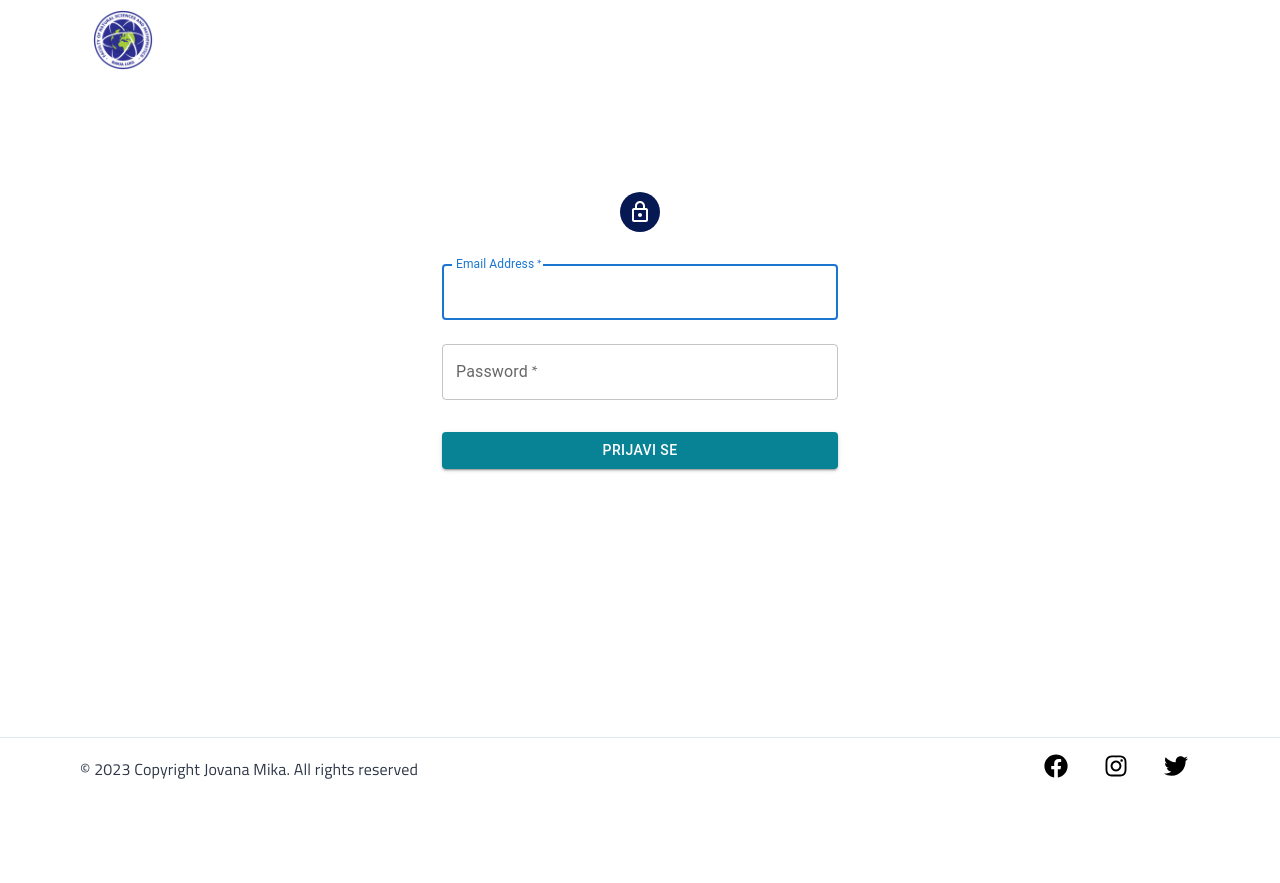
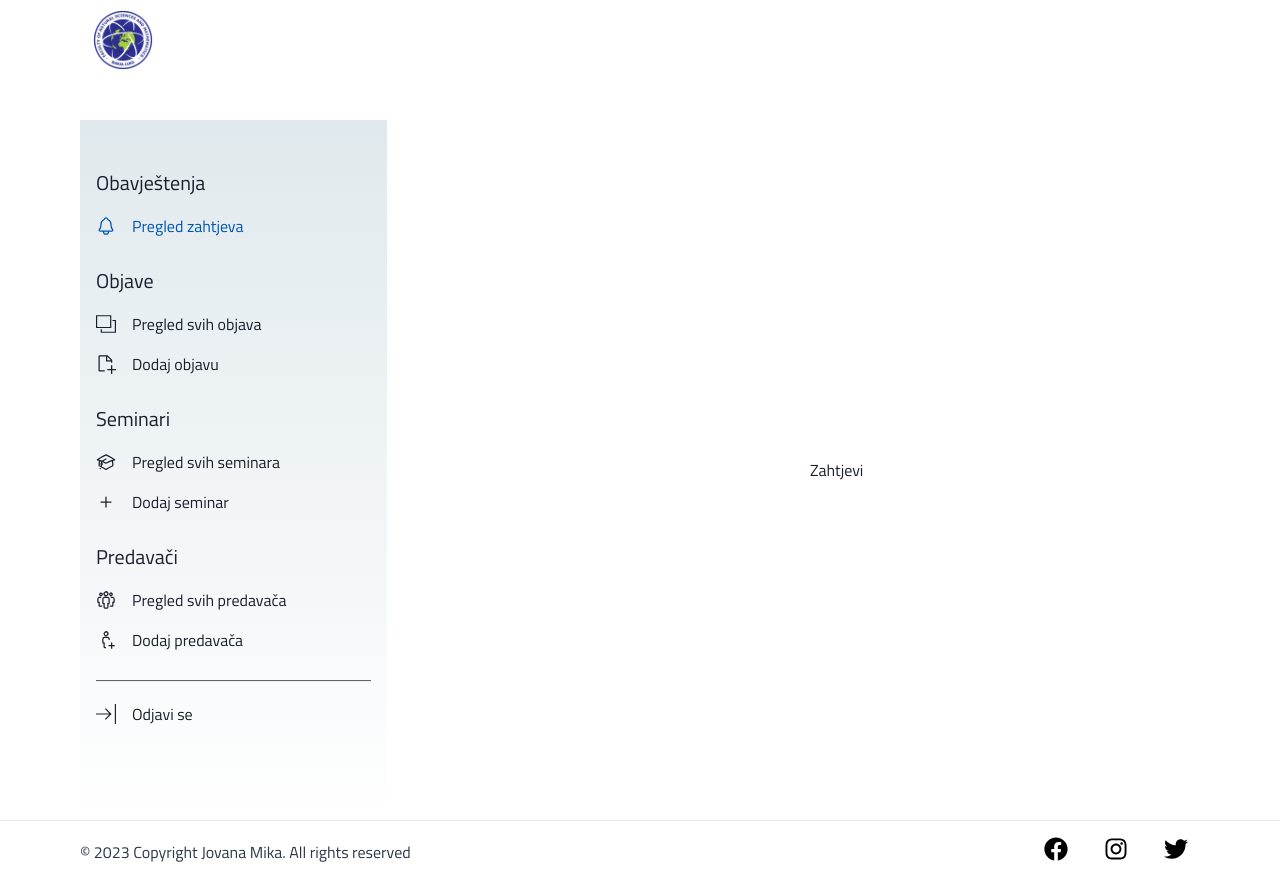
Before and after one commit to jovanamika/Diplomski-rad, a React (Create React App) app in the folder diplomski_frontend/: page /admin in a window 1280 px wide. Before the commit the page ends 800 px from the top, so only its background shows below. Built offline with nearby package versions, Linux system fonts and the light colour scheme.

Commit message:
Admin page - side menu added

```diff
--- a/diplomski_frontend/src/Pages/AdminPage/AdminPanel.jsx
+++ b/diplomski_frontend/src/Pages/AdminPage/AdminPanel.jsx
@@ -1,10 +1,154 @@
 import React from 'react'
 import AdminLogIn from './AdminLogIn'
+import { Container, HStack, Text, Icon, Divider } from '@chakra-ui/react';
+import { TfiWrite, TfiSettings, TfiAgenda, TfiShiftRight, TfiUser, TfiLayers, TfiViewList } from "react-icons/tfi";
+import { VscNewFile, VscPersonAdd, VscOrganization } from "react-icons/vsc";
+import { HiOutlineAcademicCap, HiPlusSmall } from "react-icons/hi2";
+import { IoNotificationsOutline } from "react-icons/io5";
+
+import { useState } from 'react'
+import '../ProfilPage/Profil.scss'
+import { useNavigate } from 'react-router-dom';
 
 export default function AdminPanel() {
+  const [notification, setNotification] = useState(true);
+  const [news, setNews] = useState(false);
+  const [addNews, setAddNews] = useState(false);
+  const [seminars, setSeminars] = useState(false);
+  const [addSeminar, setAddSeminar] = useState(false);
+  const [teachers, setTeachers] = useState(false);
+  const [addTeacher, setAddTeacher] = useState(false);
+  const [isLogged, setIsLogged] = useState(true);
+  const navigate = useNavigate();
+
+  const GetNotification = () => {
+    setNews(false);
+    setSeminars(false);
+    setTeachers(false);
+
+    setNotification(true);
+  };
+
+  const GetNews = () => {
+    setNotification(false);
+    setSeminars(false);
+    setTeachers(false);
+    setAddNews(false);
+    setAddSeminar(false);
+    setAddTeacher(false);
+    setNews(true);
+  }
+
+  const GetAddNews = () => {
+    setNotification(false);
+    setSeminars(false);
+    setTeachers(false);
+    setAddNews(true);
+    setAddSeminar(false);
+    setAddTeacher(false);
+    setNews(false);
+  }
+
+  const GetSeminars = () => {
+    setNotification(false);
+    setTeachers(false);
+    setNews(false);
+
+    setSeminars(true);
+  }
+
+  const GetAddSeminar = () => {
+    setNotification(false);
+    setTeachers(false);
+    setNews(false);
+
+    setSeminars(true);
+  }
+
+  const GetSettingsCard = () => {
+    setNotification(false);
+    setSeminars(false);
+    setNews(false);
+
+    setTeachers(true);
+  }
+
+  const LogOut = () => {
+    setIsLogged(false);
+  }
+
   return (
-    <div>
-      <AdminLogIn/>
+    <div className="profil-container">
+      {!isLogged && (<AdminLogIn />)}
+      {isLogged && (<div className="profil-container__left" style={{ width: '25%' }}>
+        <Container marginTop={'5vh'}>
+          <Text fontSize='xl' py='2' align='start' >Obavještenja</Text>
+          <HStack spacing={4} className={`text-component ${notification ? 'activeText' : ''}`}>
+            <Icon as={IoNotificationsOutline} boxSize={5} />
+            <Text py='2' marginRight={'8vh'} onClick={GetNotification} cursor="pointer" >
+              Pregled zahtjeva
+            </Text>
+          </HStack>
+
+
+
+          <Text fontSize='xl' py='2' align='start' mt='3' >Objave</Text>
+          <HStack spacing={4} className={`text-component ${news ? 'activeText' : ''}`}>
+            <Icon as={TfiLayers} boxSize={5} />
+            <Text py='2' marginRight={'8vh'} onClick={GetNews} cursor="pointer">Pregled svih objava</Text>
+          </HStack>
+          <HStack spacing={4} className={`text-component ${addNews ? 'activeText' : ''}`}>
+            <Icon as={VscNewFile} boxSize={5} />
+            <Text py='2' marginRight={'8vh'} onClick={GetAddNews} cursor="pointer">Dodaj objavu</Text>
+          </HStack>
+
+
+          <Text fontSize='xl' py='2' align='start' mt='3' >Seminari</Text>
+          <HStack spacing={4} className={`text-component ${seminars ? 'activeText' : ''}`}>
+            <Icon as={HiOutlineAcademicCap} boxSize={5} />
+            <Text py='2' marginRight={'8vh'} onClick={GetSeminars} cursor="pointer">Pregled svih seminara</Text>
+          </HStack>
+          <HStack spacing={4} className={`text-component ${addSeminar? 'activeText' : ''}`}>
+            <Icon as={HiPlusSmall} boxSize={5} />
+            <Text py='2' marginRight={'8vh'} onClick={GetAddSeminar} cursor="pointer">Dodaj seminar</Text>
+          </HStack>
+
+          <Text fontSize='xl' py='2' align='start' mt='3' >Predavači</Text>
+          <HStack spacing={4} className={`text-component ${teachers ? 'activeText' : ''}`}>
+            <Icon as={VscOrganization} boxSize={5} />
+            <Text py='2' marginRight={'8vh'} onClick={GetSettingsCard} cursor="pointer">Pregled svih predavača</Text>
+          </HStack>
+          <HStack spacing={4} className={`text-component ${teachers ? 'activeText' : ''}`}>
+            <Icon as={VscPersonAdd} boxSize={5} />
+            <Text py='2' marginRight={'8vh'} onClick={GetSettingsCard} cursor="pointer">Dodaj predavača</Text>
+          </HStack>
+
+          <Divider background={'black'} height={'1px'} mt='5' mb='3' />
+
+          <HStack spacing={4} className="text-component">
+            <Icon as={TfiShiftRight} boxSize={5} />
+            <Text py='2' marginRight={'8vh'} onClick={LogOut} cursor="pointer">Odjavi se</Text>
+          </HStack>
+
+        </Container>
+      </div>)}
+      {isLogged && (<div className="profil-container__right">
+        {notification && (<div className="admin-content">
+          <p>Zahtjevi</p>
+        </div>)}
+
+        {news && (<div className="admin-content">
+          <p>Seminari</p>
+        </div>)}
+
+        {seminars && (<div className="admin-content">
+          <p>Post</p>
+        </div>)}
+
+        {teachers && (<div className="admin-content">
+          <p>Settings</p>
+        </div>)}
+      </div>)}
     </div>
   )
 }
--- a/diplomski_frontend/src/Pages/ProfilPage/Profil.scss
+++ b/diplomski_frontend/src/Pages/ProfilPage/Profil.scss
@@ -20,7 +20,7 @@
 
     &__right {
         width: 70%;
-        height: 700px;
+        height: 100%;
         padding-left: 2vh;
         padding-right: 5vh;
         display: flex;
```
